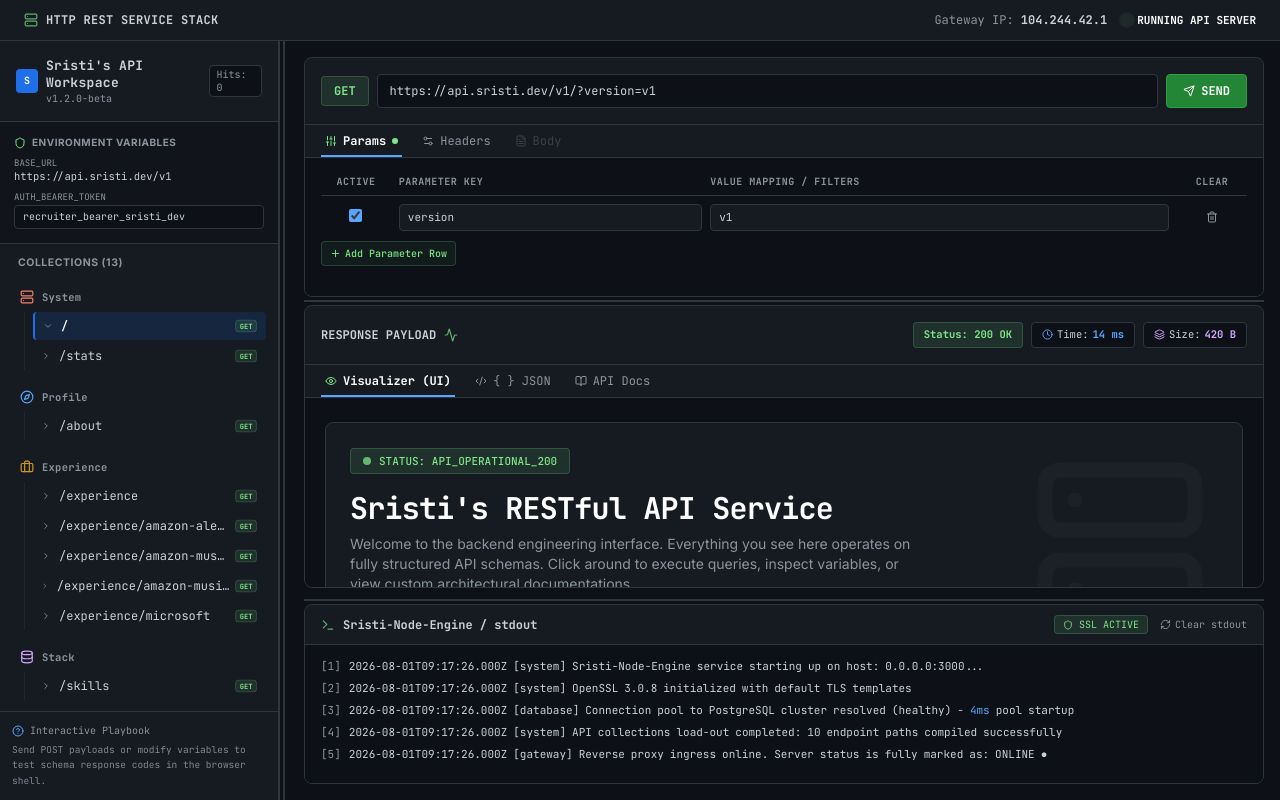
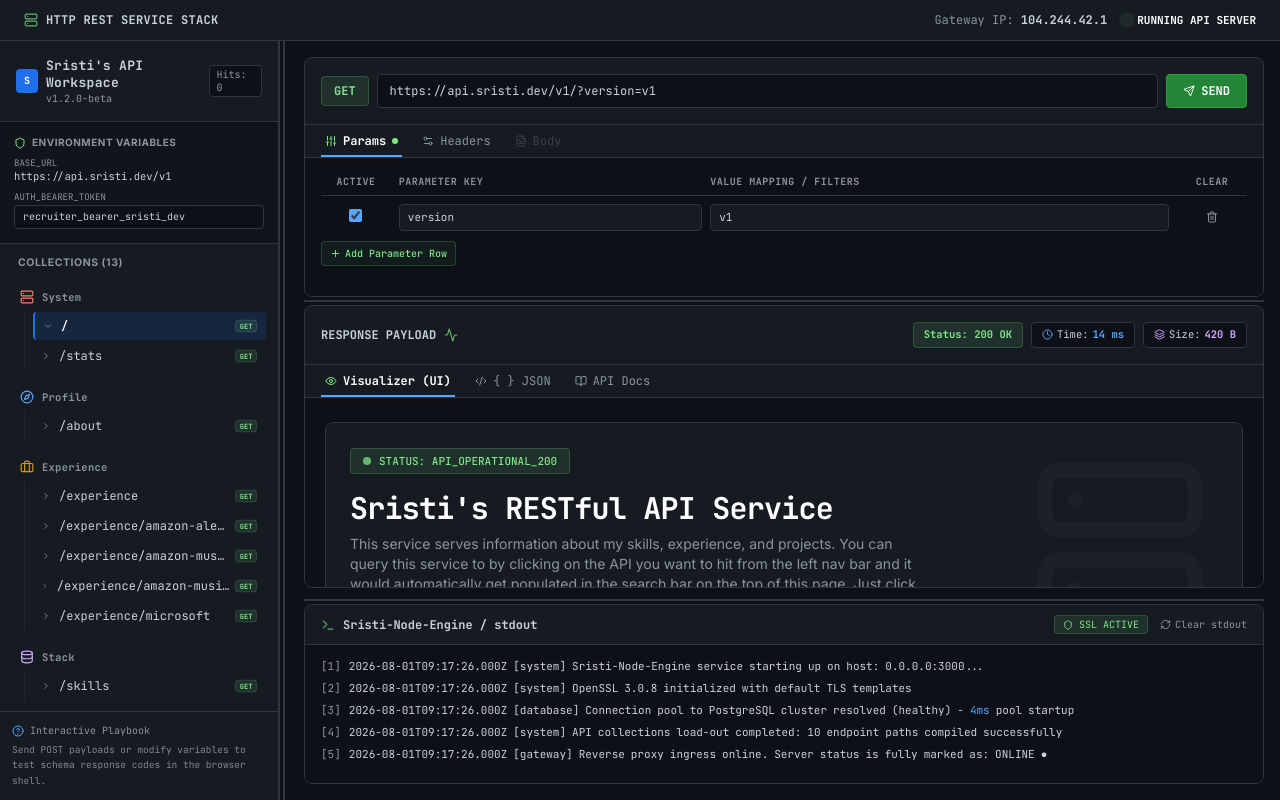
Before and after one commit to judyhopps24/Portfolio, a React (Vite) app: page / in a window 1280 px wide. Built offline with nearby package versions, Linux system fonts and the light colour scheme.

Commit message:
fix: add instrcutions on home page

```diff
--- a/src/components/VisualizerTab.tsx
+++ b/src/components/VisualizerTab.tsx
@@ -91,7 +91,10 @@ export const VisualizerTab: React.FC<VisualizerTabProps> = ({
               Sristi's RESTful API Service
             </h1>
             <p className="text-gh-mute max-w-xl text-sm mb-4">
-              Welcome to the backend engineering interface. Everything you see here operates on fully structured API schemas. Click around to execute queries, inspect variables, or view custom architectural documentations.
+              This service serves information about my skills, experience, and projects. You can query this service to by clicking on the API you want to hit from the left nav bar and it would automatically
+              get populated in the search bar on the top of this page. Just click "SEND" to execute the query!
+              Happy Querying!
+
             </p>
             <div className="flex flex-wrap gap-3">
               <button
```
